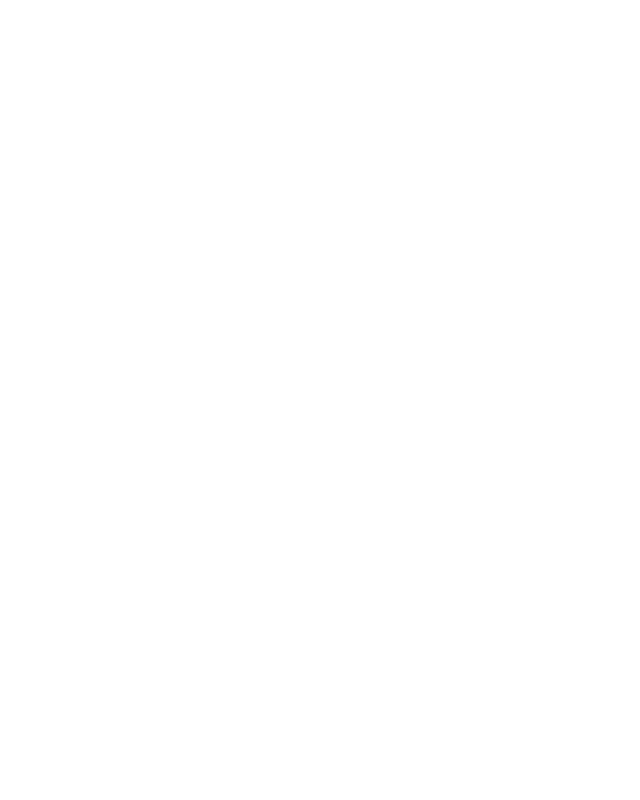
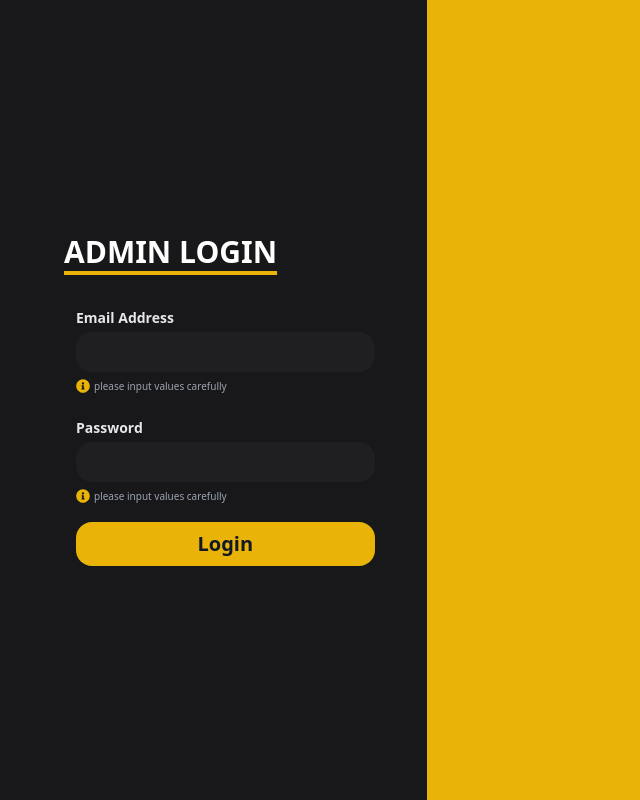
Before and after one commit to centrelocusdev/src, a React (Create React App) app: page /adminlogin in a window 1280 px wide. Before the commit this address had no page. Shown: the whole page, without its empty margins (0-640 px from the left). Built offline with nearby package versions, Linux system fonts and the light colour scheme.

Commit message:
adding admin login page

```diff
--- a/src/App.jsx
+++ b/src/App.jsx
@@ -4,6 +4,7 @@
 import LandingPage from "./pages/general/LandingPage";
 import Signup from "./pages/general/Signup";
 import Login from "./pages/general/Login";
+import AdminLogin from "./pages/general/AdminLogin";
 const Admin = lazy(() => import("./pages/admin/Index"))
 const User = lazy(() => import("./pages/user/Index"))
 
@@ -16,6 +17,7 @@
           <Route path="/" element={<LandingPage />} />
           <Route path="/signup" element={<Signup />} />
           <Route path="/login" element={<Login />} />
+          <Route path="/adminlogin" element={<AdminLogin />} />
           <Route path="/user" element={<User />} />
           <Route path="/admin" element={<Admin />} />
         </Routes>
--- /dev/null
+++ b/src/pages/general/AdminLogin.jsx
@@ -0,0 +1,36 @@
+import React from "react";
+import InputPrimary from "../../components/InputPrimary";
+
+const AdminLogin = () => {
+  return (
+    <div className="h-screen bg-zinc-900 w-screen text-zinc-400">
+    <div className="flex justify-between">
+      {/* form */}
+      <div className="lg:w-1/3 h-screen px-16 flex flex-col justify-center">
+        <h2 className="text-3xl text-white font-bold uppercase underline decoration-4 underline-offset-8 decoration-yellow-500">Admin Login</h2>
+      <form action="" className="text-xl mt-5">
+                <InputPrimary
+                  field={"Email Address"}
+                  name={"emailAddress"}
+                  placeholder={" "}
+                />
+                <InputPrimary
+                  field={"Password"}
+                  name={"password"}
+                  placeholder={" "}
+                />
+
+              <button className="bg-yellow-500 text-gray-900 py-2 w-full rounded-2xl font-semibold ml-3">Login</button>
+            </form>
+      </div>
+
+      {/* photo */}
+      <div className="w-2/3 h-screen bg-yellow-500 hidden lg:block">
+
+      </div>
+    </div>
+  </div>
+  )
+}
+
+export default AdminLogin
```
